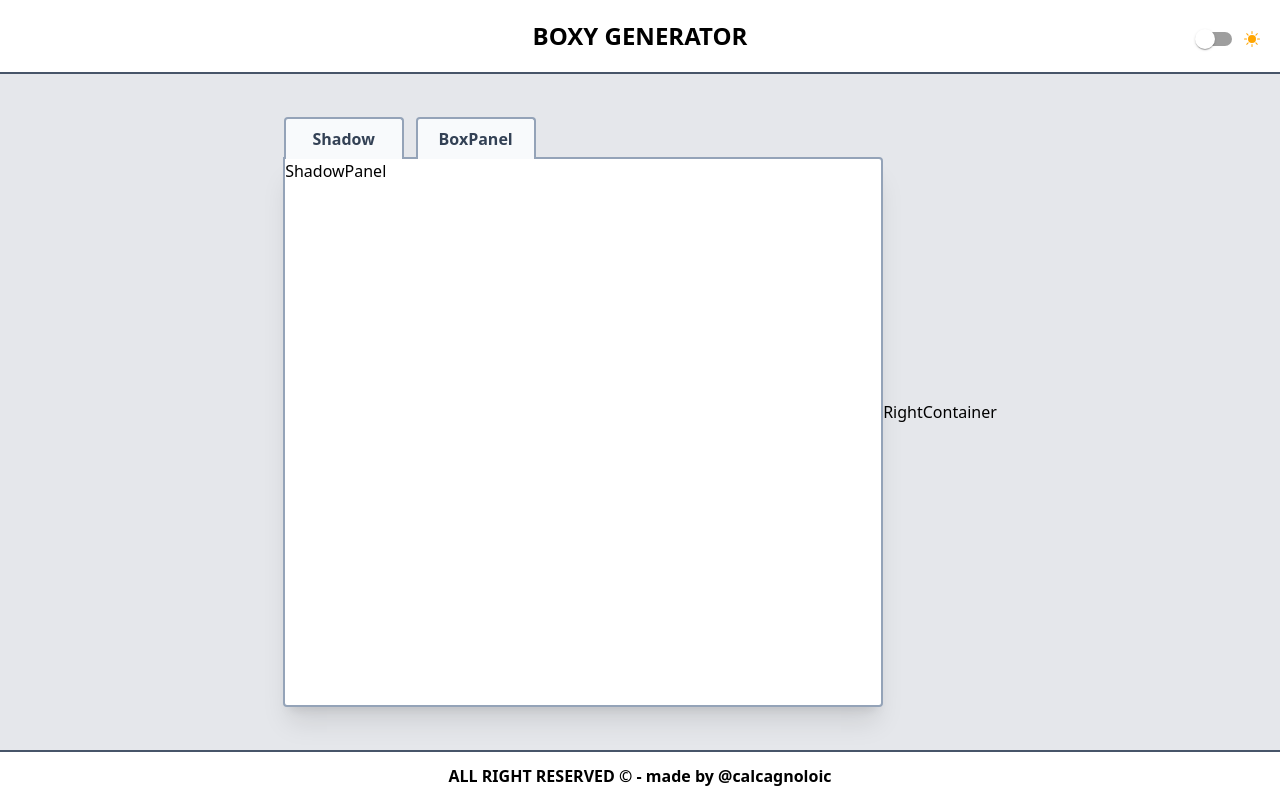
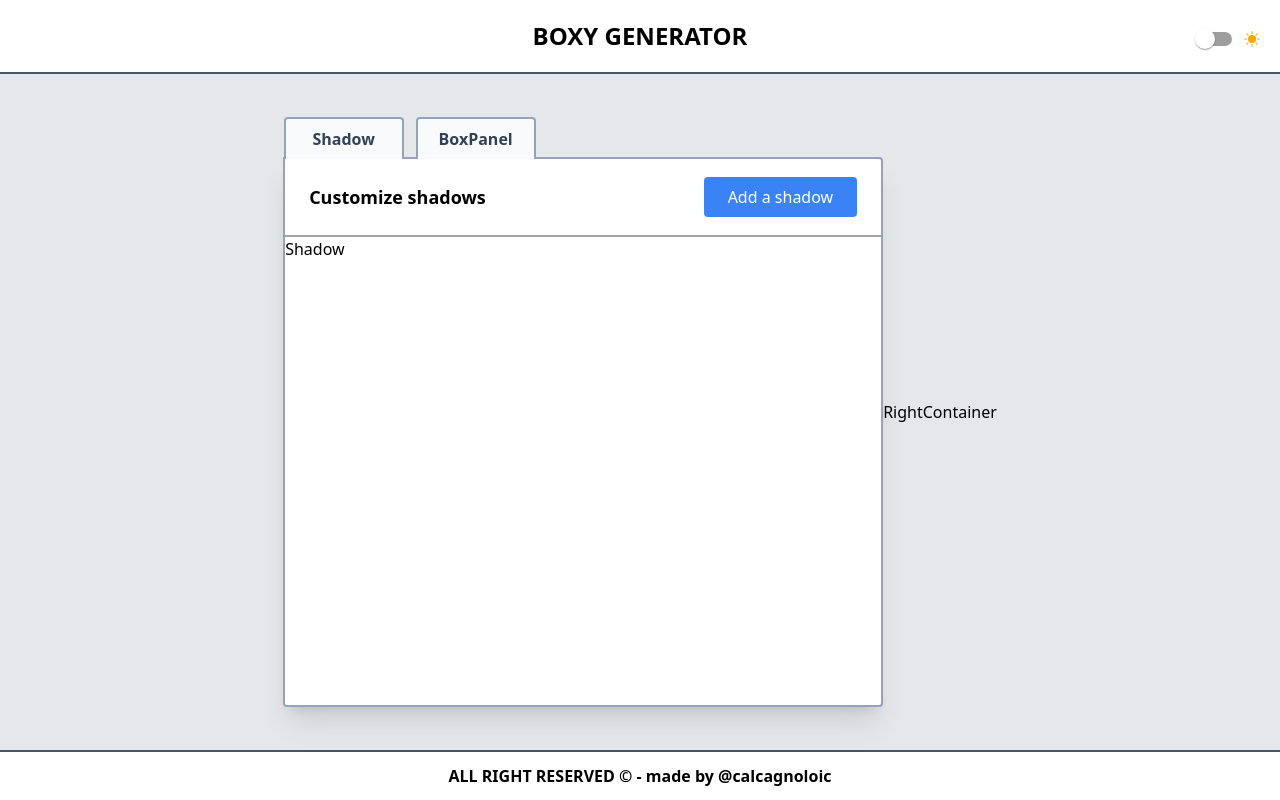
Before and after one commit to CalcagnoLoic/box_shadow_generator, a React (Vite) app: page / in a window 1280 px wide. Built offline with nearby package versions, Linux system fonts and the light colour scheme.

Commit message:
creation of the list of shadow

```diff
--- a/src/features/boxProperties.js
+++ b/src/features/boxProperties.js
@@ -7,7 +7,6 @@ const initialState = [
         value: 0,
         minMax: [0, 250],
         type: "range",
-        slice: "boxProperties",
     },
     {
         inputNumber: 2,
@@ -15,7 +14,6 @@ const initialState = [
         value: 0,
         minMax: [0, 500],
         type: "range",
-        slice: "boxProperties",
     },
     {
         inputNumber: 3,
@@ -23,14 +21,12 @@ const initialState = [
         value: 0,
         minMax: [0, 500],
         type: "range",
-        slice: "boxProperties",
     },
     {
         inputNumber: 4,
         name: "Background color",
-        value: "#000",
+        value: "#fff",
         type: "color",
-        slice: "boxProperties",
     },
 ];
 
--- a/src/features/shadows.js
+++ b/src/features/shadows.js
@@ -42,12 +42,48 @@ export const shadow = createSlice({
     name: "shadows",
     initialState,
     reducers: {
-        addShadow: (state, action) => {},
+        addShadow: (state, action) => {
+            state.push({
+                id: nanoid(5),
+                active: true,
+                inset: false,
+                inputs: [
+                    {
+                        inputNumber: 1,
+                        name: "Horizontal offset",
+                        type: "range",
+                        minMax: [-250, 250],
+                        value: 0,
+                    },
+                    {
+                        inputNumber: 2,
+                        name: "Vertical offset",
+                        type: "range",
+                        minMax: [-250, 250],
+                        value: 0,
+                    },
+                    {
+                        inputNumber: 3,
+                        name: "Blur radius",
+                        type: "range",
+                        minMax: [0, 250],
+                        value: 0,
+                    },
+                    {
+                        inputNumber: 5,
+                        name: "Color",
+                        type: "color",
+                        value: "#000",
+                    },
+                ],
+            });
+        },
         removeShadow: (state, action) => {},
         updateValueShadow: (state, action) => {},
         updateCheckbox: (state, action) => {},
     },
 });
 
-export const { addShadow, removeShadow, updateValueShadow, updateCheckbox } = shadow.actions;
+export const { addShadow, removeShadow, updateValueShadow, updateCheckbox } =
+    shadow.actions;
 export default shadow.reducer;
--- /dev/null
+++ b/src/layouts/ShadowPanel/Shadow.jsx
@@ -0,0 +1,5 @@
+export const Shadow = () => {
+  return (
+    <div>Shadow</div>
+  )
+}
--- a/src/layouts/ShadowPanel/ShadowPanel.jsx
+++ b/src/layouts/ShadowPanel/ShadowPanel.jsx
@@ -1,3 +1,33 @@
+import { useSelector, useDispatch } from "react-redux";
+import { addShadow } from "../../features/shadows";
+import { Shadow } from "./Shadow";
+
 export const ShadowPanel = () => {
-    return <div>ShadowPanel</div>;
+    const dispatch = useDispatch();
+    const shadows = useSelector((state) => state.shadows);
+
+    return (
+        <div>
+            <div className="flex justify-between px-6 py-4 border-b-2 border-gray-400">
+                {" "}
+                {/*darkmode ici*/}
+                <p className="font-semibold text-lg my-2">Customize shadows</p>
+                <button
+                    className="cursor-pointer rounded bg-blue-500 text-white py-2 px-6 self-center"
+                    onClick={() => dispatch(addShadow())}
+                >
+                    Add a shadow
+                </button>
+            </div>
+            <ul>
+                {shadows.map((shadow, index) => (
+                    <Shadow
+                        key={index}
+                        shadowPanel={index + 1}
+                        shadow={shadow}
+                    />
+                ))}
+            </ul>
+        </div>
+    );
 };
```
